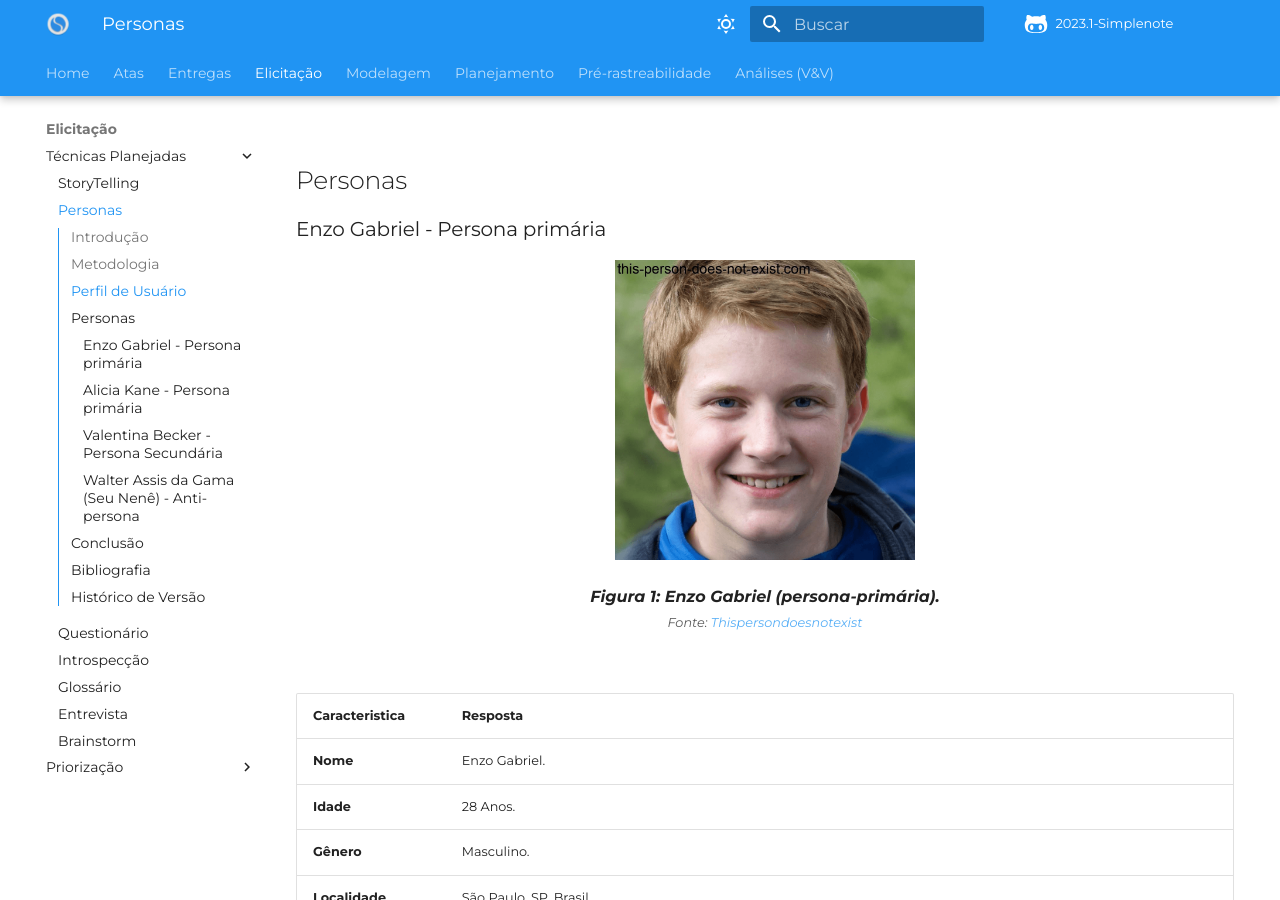
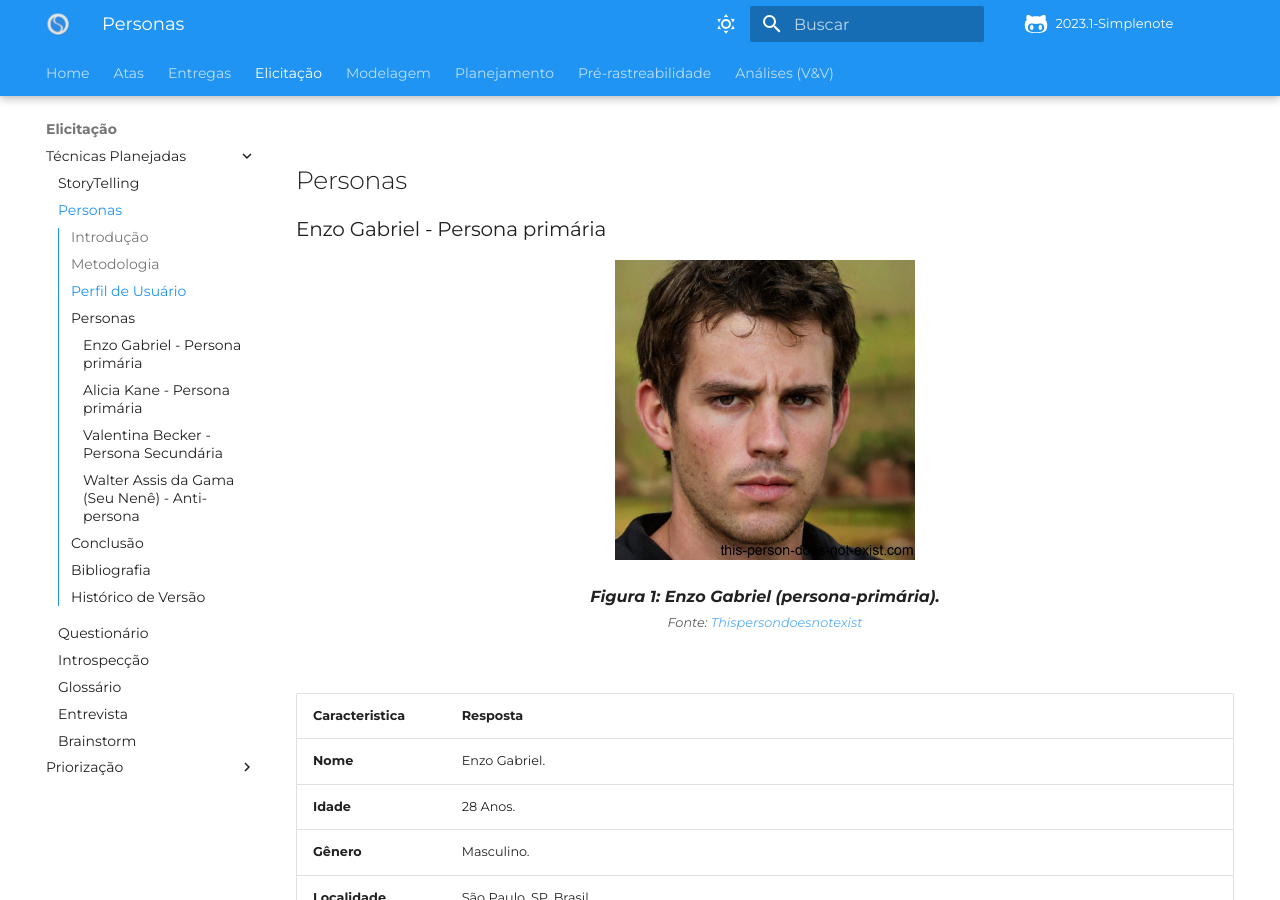
Before and after one commit to Requisitos-de-Software/2023.1-Simplenote, an MkDocs documentation site: the page built from docs/elicitacao/personas.md, in a window 1280 px wide and 900 px high, scrolled down 1038 px. Built offline with MkDocs 1.6.1 and Material for MkDocs 9.7.7, drawn with Linux system fonts in a browser that asks for light colours; some web fonts are replaced; comment, search, counter and statistics services are not loaded.

Commit message:
#71 inserindo imagens em personas.md

```diff
--- a/docs/elicitacao/personas.md
+++ b/docs/elicitacao/personas.md
@@ -53,7 +53,7 @@ Os usuários do Simplenote têm entre 17 e 40 anos e são estudantes do ensino m
 
 
 <div align="center">
-<img src="../img/enzo.png" width="300" height="300">
+<img src="../img/enzo2.png" width="300" height="300">
 </div>
 
 <div align="center">
@@ -175,7 +175,7 @@ Os usuários do Simplenote têm entre 17 e 40 anos e são estudantes do ensino m
 
 <div align="center">
 
-<img src="../img/valentina.png" width="300" height="300">
+<img src="../img/valentina2.png" width="300" height="300">
 
 </div>
 
@@ -238,7 +238,7 @@ Os usuários do Simplenote têm entre 17 e 40 anos e são estudantes do ensino m
 
 
 
-<img src="../img/seu-nene.png" width="350" height="300">
+<img src="../img/seuNene2.png" width="350" height="300">
 
 </div>
 
```
